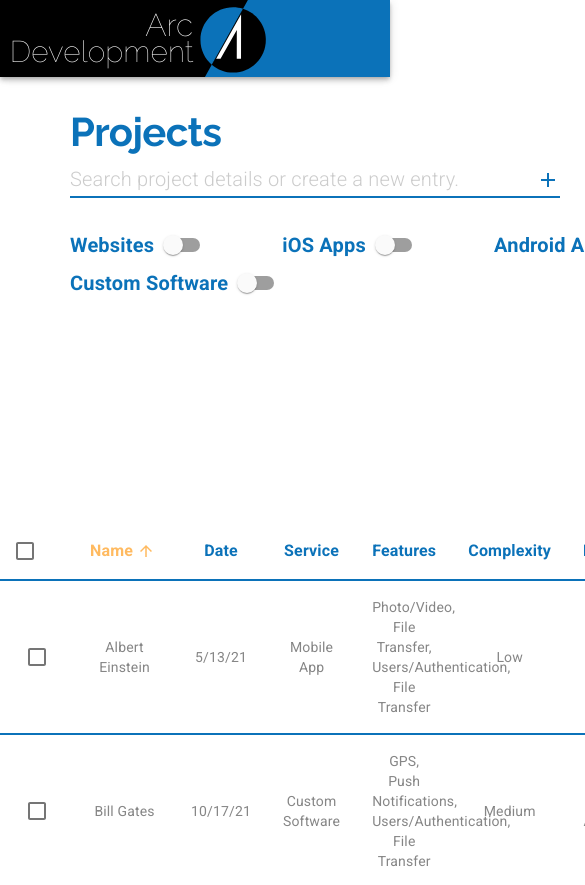
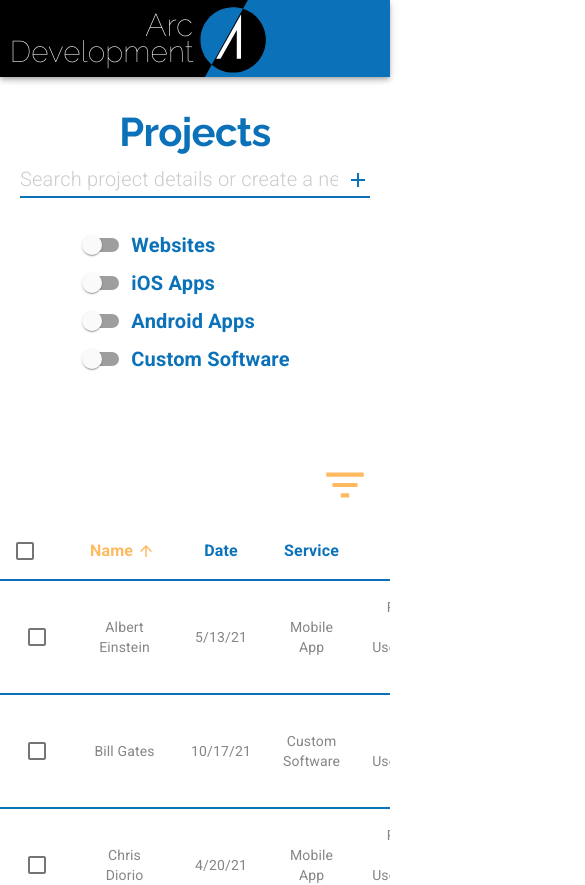
Before and after one commit to PupRiku/projectmanager_class, a Next.js app: page / in a window 390 px wide. Shown: the top 885 px of the page, 585 px wide, since content can reach past the window. Built offline with nearby package versions, Linux system fonts and the light colour scheme.

Commit message:
Responsive Design

```diff
--- a/pages/index.js
+++ b/pages/index.js
@@ -1,33 +1,29 @@
 import React, { useState } from "react";
-import Grid from "@material-ui/core/Grid";
-import Typography from "@material-ui/core/Typography";
+import {
+  Grid,
+  Typography,
+  TextField,
+  InputAdornment,
+  Switch,
+  FormGroup,
+  FormControlLabel,
+  Dialog,
+  DialogContent,
+  Radio,
+  RadioGroup,
+  MenuItem,
+  Select,
+  Button,
+  useMediaQuery,
+  Hidden,
+} from "@material-ui/core";
 import { makeStyles, useTheme } from "@material-ui/core/styles";
-import TextField from "@material-ui/core/TextField";
-import InputAdornment from "@material-ui/core/InputAdornment";
-import AddIcon from "@material-ui/icons/Add";
-import Switch from "@material-ui/core/Switch";
-import FormGroup from "@material-ui/core/FormGroup";
-import FormControlLabel from "@material-ui/core/FormControlLabel";
-import Table from "@material-ui/core/Table";
-import TableBody from "@material-ui/core/TableBody";
-import TableCell from "@material-ui/core/TableCell";
-import TableContainer from "@material-ui/core/TableContainer";
-import TableHead from "@material-ui/core/TableHead";
-import TableRow from "@material-ui/core/TableRow";
-import Paper from "@material-ui/core/Paper";
-import FilterListIcon from "@material-ui/icons/FilterList";
-import Dialog from "@material-ui/core/Dialog";
-import DialogContent from "@material-ui/core/DialogContent";
-import Radio from "@material-ui/core/Radio";
-import RadioGroup from "@material-ui/core/RadioGroup";
-import MenuItem from "@material-ui/core/MenuItem";
-import Select from "@material-ui/core/Select";
+import { Add as AddIcon } from "@material-ui/icons";
 import {
   MuiPickersUtilsProvider,
   KeyboardDatePicker,
 } from "@material-ui/pickers";
 import DateFnsUtils from "@date-io/date-fns";
-import Button from "@material-ui/core/Button";
 import { format } from "date-fns";
 import EnhancedTable from "../src/ui/EnhancedTable";
 
@@ -160,7 +156,10 @@
   const [platforms, setPlatforms] = useState([]);
   const [features, setFeatures] = useState([]);
   const [search, setSearch] = useState("");
-  const [page, setPage] = React.useState(0);
+  const [page, setPage] = useState(0);
+
+  const matchesMD = useMediaQuery(theme.breakpoints.down("md"));
+  const matchesSM = useMediaQuery(theme.breakpoints.down("sm"));
 
   const addProject = () => {
     setRows([
@@ -212,10 +211,156 @@
     setPage(0);
   };
 
+  const serviceQuestions = (
+    <React.Fragment>
+      <Grid item style={{ marginTop: matchesSM ? 20 : "5em" }}>
+        <Typography variant="h4">Service</Typography>
+      </Grid>
+      <Grid item>
+        <RadioGroup
+          aria-label="service"
+          name="service"
+          value={service}
+          onChange={event => {
+            setService(event.target.value);
+            setFeatures([]);
+          }}
+        >
+          <FormControlLabel
+            classes={{ label: classes.service }}
+            value="Website"
+            label="Website"
+            control={<Radio />}
+          />
+          <FormControlLabel
+            classes={{ label: classes.service }}
+            value="Mobile App"
+            label="Mobile App"
+            control={<Radio />}
+          />
+          <FormControlLabel
+            classes={{ label: classes.service }}
+            value="Custom Software"
+            label="Custom Software"
+            control={<Radio />}
+          />
+        </RadioGroup>
+      </Grid>
+    </React.Fragment>
+  );
+
+  const complexityQuestions = (
+    <Grid item style={{ marginBottom: matchesSM ? 50 : null }}>
+      <Grid
+        item
+        container
+        direction="column"
+        alignItems={matchesSM ? "center" : undefined}
+        style={{ marginTop: matchesSM ? 50 : "5em" }}
+      >
+        <Grid item style={{ marginTop: matchesSM ? 20 : null }}>
+          <Typography variant="h4">Complexity</Typography>
+        </Grid>
+        <Grid item>
+          <RadioGroup
+            aria-label="complexity"
+            name="complexity"
+            value={complexity}
+            onChange={event => setComplexity(event.target.value)}
+          >
+            <FormControlLabel
+              disabled={service === "Website"}
+              classes={{ label: classes.service }}
+              value="Low"
+              label="Low"
+              control={<Radio />}
+            />
+            <FormControlLabel
+              disabled={service === "Website"}
+              classes={{ label: classes.service }}
+              value="Medium"
+              label="Medium"
+              control={<Radio />}
+            />
+            <FormControlLabel
+              disabled={service === "Website"}
+              classes={{ label: classes.service }}
+              value="High"
+              label="High"
+              control={<Radio />}
+            />
+          </RadioGroup>
+        </Grid>
+      </Grid>
+    </Grid>
+  );
+
+  const usersQuestions = (
+    <Grid item>
+      <Grid
+        item
+        container
+        direction="column"
+        alignItems={matchesSM ? "center" : undefined}
+        style={{ marginTop: matchesSM ? 50 : "5em" }}
+      >
+        <Grid item style={{ marginTop: matchesSM ? 20 : null }}>
+          <Typography variant="h4">Users</Typography>
+        </Grid>
+        <Grid item>
+          <RadioGroup
+            aria-label="users"
+            name="users"
+            value={users}
+            onChange={event => setUsers(event.target.value)}
+          >
+            <FormControlLabel
+              disabled={service === "Website"}
+              classes={{
+                label: classes.service,
+                root: classes.users,
+              }}
+              value="0-10"
+              label="0-10"
+              control={<Radio />}
+            />
+            <FormControlLabel
+              disabled={service === "Website"}
+              classes={{
+                label: classes.service,
+                root: classes.users,
+              }}
+              value="10-100"
+              label="10-100"
+              control={<Radio />}
+            />
+            <FormControlLabel
+              disabled={service === "Website"}
+              classes={{
+                label: classes.service,
+                root: classes.users,
+              }}
+              value="100+"
+              label="100+"
+              control={<Radio />}
+            />
+          </RadioGroup>
+        </Grid>
+      </Grid>
+    </Grid>
+  );
+
   return (
     <MuiPickersUtilsProvider utils={DateFnsUtils}>
-      <Grid container direction="column">
-        <Grid item style={{ marginTop: "2em", marginLeft: "5em" }}>
+      <Grid
+        container
+        direction="column"
+        alignItems={matchesSM ? "center" : undefined}
+      >
+        <Grid
+          item
+          style={{ marginTop: "2em", marginLeft: matchesSM ? 0 : "5em" }}
+        >
           <Typography variant="h1">Projects</Typography>
         </Grid>
         <Grid item>
@@ -223,7 +368,10 @@
             placeholder="Search project details or create a new entry."
             value={search}
             onChange={handleSearch}
-            style={{ width: "35em", marginLeft: "5em" }}
+            style={{
+              width: matchesSM ? "25em" : "35em",
+              marginLeft: matchesSM ? 0 : "5em",
+            }}
             InputProps={{
               endAdornment: (
                 <InputAdornment
@@ -237,58 +385,82 @@
             }}
           />
         </Grid>
-        <Grid item style={{ marginLeft: "5em", marginTop: "2em" }}>
+        <Grid
+          item
+          style={{ marginLeft: matchesSM ? 0 : "5em", marginTop: "2em" }}
+        >
           <FormGroup row>
-            <FormControlLabel
-              style={{ marginRight: "5em" }}
-              control={
-                <Switch
-                  checked={websiteChecked}
-                  color="primary"
-                  onChange={() => setWebsiteChecked(!websiteChecked)}
+            <Grid
+              container
+              direction={matchesSM ? "column" : "row"}
+              justifyContent={matchesSM ? "center" : undefined}
+            >
+              <Grid item>
+                <FormControlLabel
+                  style={{ marginRight: matchesSM ? 0 : "5em" }}
+                  control={
+                    <Switch
+                      checked={websiteChecked}
+                      color="primary"
+                      onChange={() => setWebsiteChecked(!websiteChecked)}
+                    />
+                  }
+                  label="Websites"
+                  labelPlacement={matchesSM ? "end" : "start"}
                 />
-              }
-              label="Websites"
-              labelPlacement="start"
-            />
-            <FormControlLabel
-              style={{ marginRight: "5em" }}
-              control={
-                <Switch
-                  checked={iOSChecked}
-                  color="primary"
-                  onChange={() => setiOSChecked(!iOSChecked)}
+              </Grid>
+              <Grid item>
+                <FormControlLabel
+                  style={{ marginRight: matchesSM ? 0 : "5em" }}
+                  control={
+                    <Switch
+                      checked={iOSChecked}
+                      color="primary"
+                      onChange={() => setiOSChecked(!iOSChecked)}
+                    />
+                  }
+                  label="iOS Apps"
+                  labelPlacement={matchesSM ? "end" : "start"}
                 />
-              }
-              label="iOS Apps"
-              labelPlacement="start"
-            />
-            <FormControlLabel
-              style={{ marginRight: "5em" }}
-              control={
-                <Switch
-                  checked={androidChecked}
-                  color="primary"
-                  onChange={() => setAndroidChecked(!androidChecked)}
+              </Grid>
+              <Grid item>
+                <FormControlLabel
+                  style={{ marginRight: matchesSM ? 0 : "5em" }}
+                  control={
+                    <Switch
+                      checked={androidChecked}
+                      color="primary"
+                      onChange={() => setAndroidChecked(!androidChecked)}
+                    />
+                  }
+                  label="Android Apps"
+                  labelPlacement={matchesSM ? "end" : "start"}
                 />
-              }
-              label="Android Apps"
-              labelPlacement="start"
-            />
-            <FormControlLabel
-              control={
-                <Switch
-                  checked={softwareChecked}
-                  color="primary"
-                  onChange={() => setSoftwareChecked(!softwareChecked)}
+              </Grid>
+              <Grid item>
+                <FormControlLabel
+                  control={
+                    <Switch
+                      checked={softwareChecked}
+                      color="primary"
+                      onChange={() => setSoftwareChecked(!softwareChecked)}
+                    />
+                  }
+                  label="Custom Software"
+                  labelPlacement={matchesSM ? "end" : "start"}
                 />
-              }
-              label="Custom Software"
-              labelPlacement="start"
-            />
+              </Grid>
+            </Grid>
           </FormGroup>
         </Grid>
-        <Grid item style={{ marginTop: "5em", marginBottom: "35em" }}>
+        <Grid
+          item
+          style={{
+            marginTop: "5em",
+            maxWidth: "100%",
+            marginBottom: matchesMD ? "40em" : "35em",
+          }}
+        >
           <EnhancedTable
             rows={rows}
             page={page}
@@ -305,6 +477,8 @@
           maxWidth="md"
           open={dialogOpen}
           onClose={() => setDialogOpen(false)}
+          fullScreen={matchesSM}
+          style={{ zIndex: 1302 }}
         >
           <Grid container justifyContent="center">
             <Grid item>
@@ -314,12 +488,26 @@
             </Grid>
           </Grid>
           <DialogContent>
-            <Grid container justifyContent="space-between">
+            <Grid
+              container
+              justifyContent="space-between"
+              direction={matchesSM ? "column" : "row"}
+            >
               <Grid item>
-                <Grid item container direction="column" sm>
+                <Grid
+                  item
+                  container
+                  direction="column"
+                  alignItems={matchesSM ? "center" : undefined}
+                  sm
+                >
+                  <Hidden mdUp>{serviceQuestions}</Hidden>
+                  <Hidden mdUp>{usersQuestions}</Hidden>
+                  <Hidden mdUp>{complexityQuestions}</Hidden>
                   <Grid item>
                     <TextField
-                      fullWidth
+                      fullWidth={!matchesSM}
+                      style={{ width: matchesSM ? 250 : undefined }}
                       label="Name"
                       id="name"
                       value={name}
@@ -330,48 +518,16 @@
                     item
                     container
                     direction="column"
-                    style={{ marginTop: "5em" }}
+                    alignItems={matchesSM ? "center" : undefined}
                   >
-                    <Grid item>
-                      <Typography variant="h4">Service</Typography>
-                    </Grid>
-                    <Grid item>
-                      <RadioGroup
-                        aria-label="service"
-                        name="service"
-                        value={service}
-                        onChange={event => {
-                          setService(event.target.value);
-                          setFeatures([]);
-                        }}
-                      >
-                        <FormControlLabel
-                          classes={{ label: classes.service }}
-                          value="Website"
-                          label="Website"
-                          control={<Radio />}
-                        />
-                        <FormControlLabel
-                          classes={{ label: classes.service }}
-                          value="Mobile App"
-                          label="Mobile App"
-                          control={<Radio />}
-                        />
-                        <FormControlLabel
-                          classes={{ label: classes.service }}
-                          value="Custom Software"
-                          label="Custom Software"
-                          control={<Radio />}
-                        />
-                      </RadioGroup>
-                    </Grid>
-                    <Grid item style={{ marginTop: "5em" }}>
+                    <Hidden smDown>{serviceQuestions}</Hidden>
+                    <Grid item style={{ marginTop: matchesSM ? 50 : "5em" }}>
                       <Select
                         MenuProps={{
                           style: { zIndex: 1302 },
                           getContentAnchorEl: () => null,
                         }}
-                        style={{ width: "12em" }}
+                        style={{ width: matchesSM ? 250 : "12em" }}
                         labelId="platforms"
                         id="platforms"
                         disabled={service === "Website"}
@@ -402,61 +558,30 @@
                   alignItems="center"
                   style={{ marginTop: 16 }}
                 >
-                  <Grid item>
+                  <Grid item style={{ marginTop: matchesSM ? 50 : null }}>
                     <KeyboardDatePicker
+                      style={{ width: matchesSM ? 250 : undefined }}
                       format="MM/dd/yyyy"
                       value={date}
                       onChange={newDate => setDate(newDate)}
                     />
                   </Grid>
                   <Grid item>
-                    <Grid
-                      item
-                      container
-                      direction="column"
-                      style={{ marginTop: "5em" }}
-                    >
-                      <Grid item>
-                        <Typography variant="h4">Complexity</Typography>
-                      </Grid>
-                      <Grid item>
-                        <RadioGroup
-                          aria-label="complexity"
-                          name="complexity"
-                          value={complexity}
-                          onChange={event => setComplexity(event.target.value)}
-                        >
-                          <FormControlLabel
-                            disabled={service === "Website"}
-                            classes={{ label: classes.service }}
-                            value="Low"
-                            label="Low"
-                            control={<Radio />}
-                          />
-                          <FormControlLabel
-                            disabled={service === "Website"}
-                            classes={{ label: classes.service }}
-                            value="Medium"
-                            label="Medium"
-                            control={<Radio />}
-                          />
-                          <FormControlLabel
-                            disabled={service === "Website"}
-                            classes={{ label: classes.service }}
-                            value="High"
-                            label="High"
-                            control={<Radio />}
-                          />
-                        </RadioGroup>
-                      </Grid>
-                    </Grid>
+                    <Hidden smDown>{complexityQuestions}</Hidden>
                   </Grid>
                 </Grid>
               </Grid>
               <Grid item>
-                <Grid item container direction="column" sm>
-                  <Grid item>
+                <Grid
+                  item
+                  container
+                  direction="column"
+                  alignItems={matchesSM ? "center" : undefined}
+                  sm
+                >
+                  <Grid item style={{ marginTop: matchesSM ? 50 : null }}>
                     <TextField
+                      style={{ width: matchesSM ? 250 : undefined }}
                       InputProps={{
                         startAdornment: (
                           <InputAdornment position="start">$</InputAdornment>
@@ -468,65 +593,20 @@
                       onChange={event => setTotal(event.target.value)}
                     />
                   </Grid>
-                  <Grid item style={{ alignSelf: "flex-end" }}>
-                    <Grid
-                      item
-                      container
-                      direction="column"
-                      style={{ marginTop: "5em" }}
-                    >
-                      <Grid item>
-                        <Typography variant="h4">Users</Typography>
-                      </Grid>
-                      <Grid item>
-                        <RadioGroup
-                          aria-label="users"
-                          name="users"
-                          value={users}
-                          onChange={event => setUsers(event.target.value)}
-                        >
-                          <FormControlLabel
-                            disabled={service === "Website"}
-                            classes={{
-                              label: classes.service,
-                              root: classes.users,
-                            }}
-                            value="0-10"
-                            label="0-10"
-                            control={<Radio />}
-                          />
-                          <FormControlLabel
-                            disabled={service === "Website"}
-                            classes={{
-                              label: classes.service,
-                              root: classes.users,
-                            }}
-                            value="10-100"
-                            label="10-100"
-                            control={<Radio />}
-                          />
-                          <FormControlLabel
-                            disabled={service === "Website"}
-                            classes={{
-                              label: classes.service,
-                              root: classes.users,
-                            }}
-                            value="100+"
-                            label="100+"
-                            control={<Radio />}
-                          />
-                        </RadioGroup>
-                      </Grid>
-                    </Grid>
+                  <Grid
+                    item
+                    style={{ alignSelf: matchesSM ? "center" : "flex-end" }}
+                  >
+                    <Hidden smDown>{usersQuestions}</Hidden>
                   </Grid>
-                  <Grid item style={{ marginTop: "5em" }}>
+                  <Grid item style={{ marginTop: matchesSM ? 50 : "5em" }}>
                     <Select
                       MenuProps={{
                         style: { zIndex: 1302 },
                         getContentAnchorEl: () => null,
                       }}
                       labelId="features"
-                      style={{ width: "12em" }}
+                      style={{ width: matchesSM ? 250 : "12em" }}
                       id="features"
                       multiple
                       displayEmpty
--- a/src/ui/EnhancedTable.js
+++ b/src/ui/EnhancedTable.js
@@ -571,7 +571,7 @@
                       </TableCell>
                       <TableCell align="center">{row.date}</TableCell>
                       <TableCell align="center">{row.service}</TableCell>
-                      <TableCell align="center" style={{ maxWidth: "5em" }}>
+                      <TableCell align="center" style={{ width: "5em" }}>
                         {row.features}
                       </TableCell>
                       <TableCell align="center">{row.complexity}</TableCell>
```
